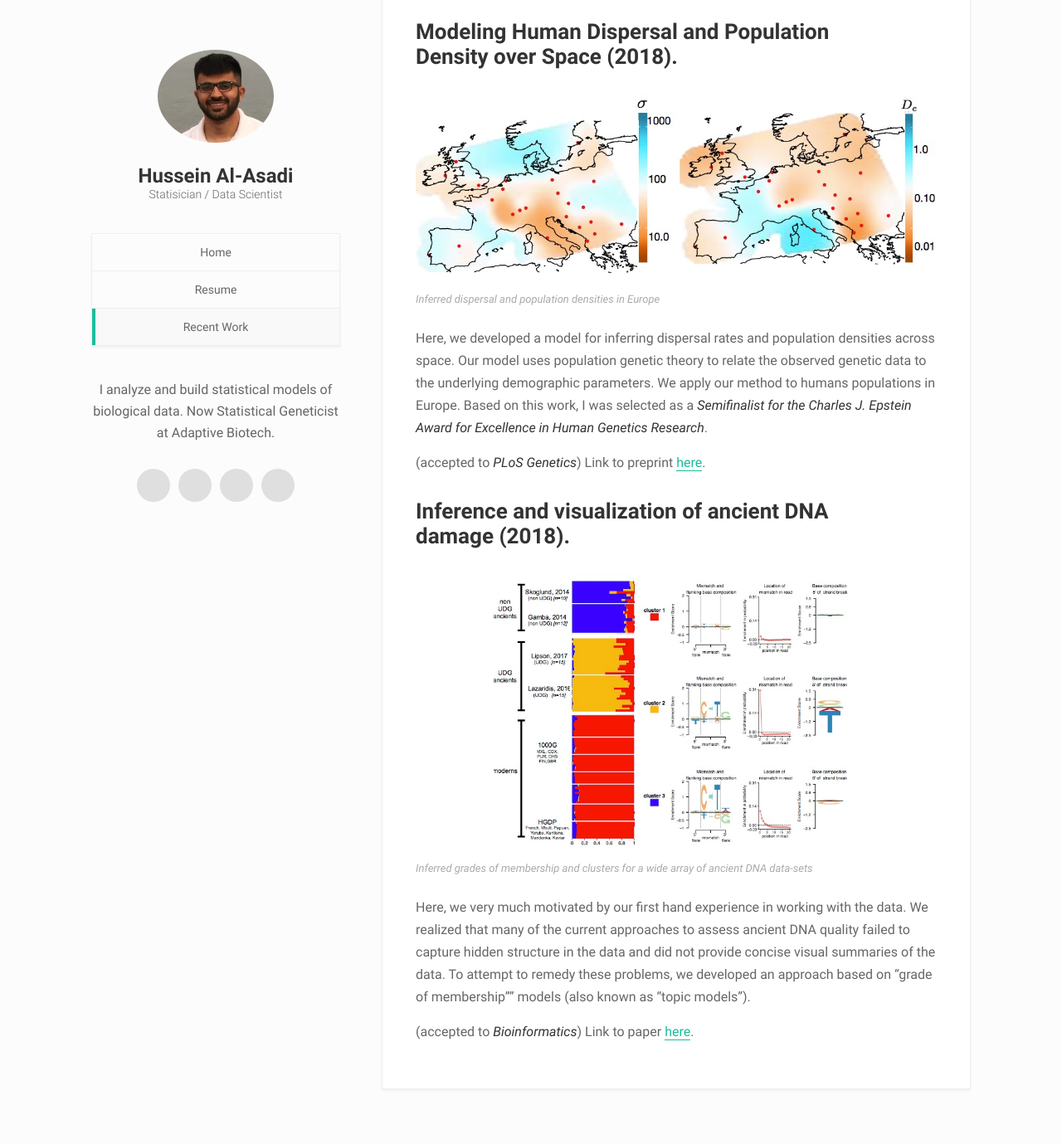
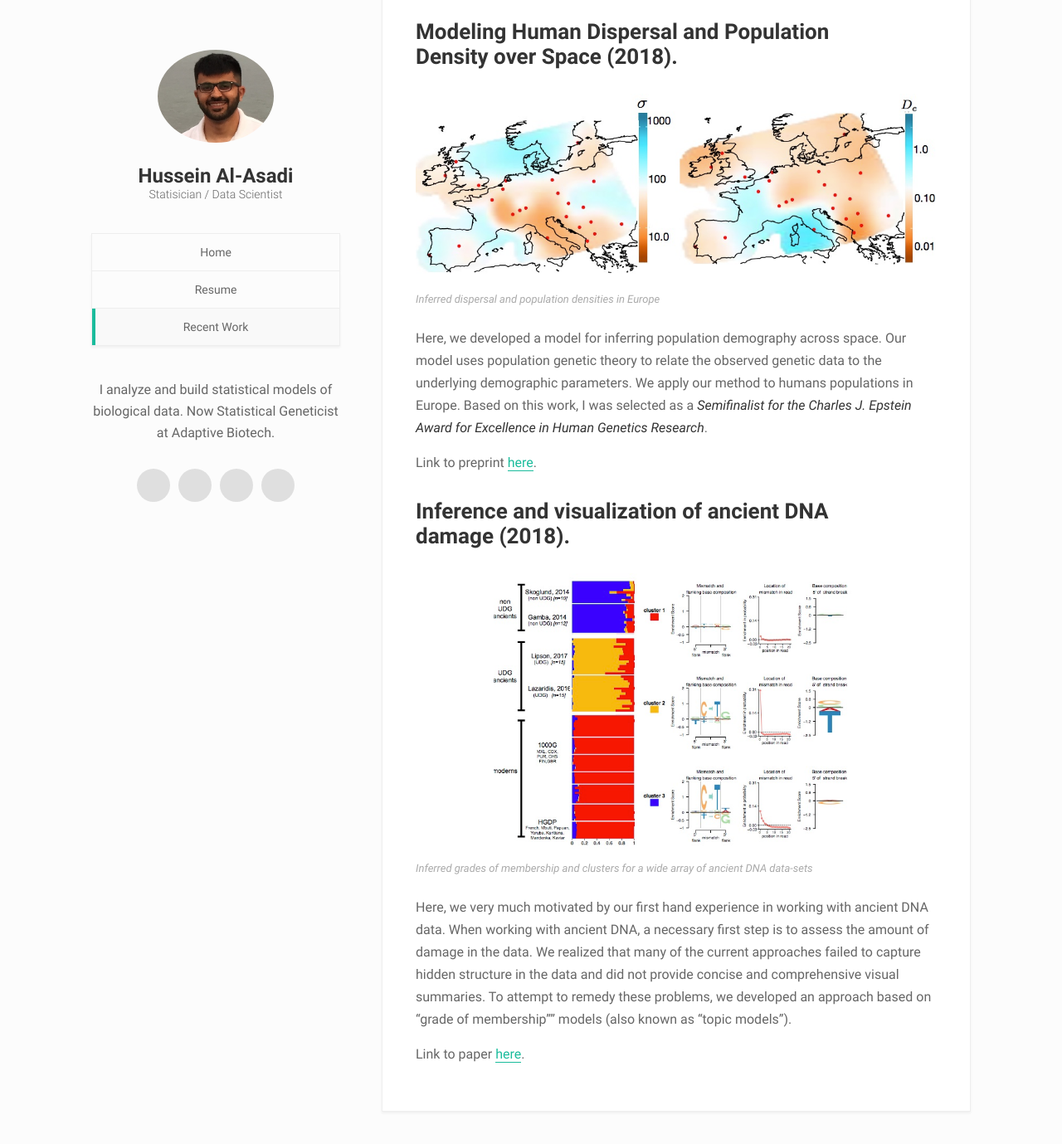
Before and after one commit to halasadi/halasadi.github.io, a Jekyll site: the page built from _pages/portfolio/index.md, in a window 1280 px wide and 1400 px high, scrolled down 220 px. Shown: the top 1379 px of the window at 83% size. Built offline with Jekyll 4.4.1, drawn with Linux system fonts in a browser that asks for light colours.

Commit message:
slight tweaks

```diff
--- a/_pages/portfolio/index.md
+++ b/_pages/portfolio/index.md
@@ -11,10 +11,9 @@ permalink: "/previous_work/"
 	<figcaption>Inferred dispersal and population densities in Europe</figcaption>
 </figure>
 
-Here, we developed a model for inferring dispersal rates and population densities across space. Our model uses population genetic theory to relate the observed genetic data to the underlying demographic parameters. We apply our method to humans populations in Europe. Based on this work, I was selected as a *Semifinalist for the Charles J. Epstein Award for Excellence in Human Genetics Research*.
+Here, we developed a model for inferring population demography across space. Our model uses population genetic theory to relate the observed genetic data to the underlying demographic parameters. We apply our method to humans populations in Europe. Based on this work, I was selected as a *Semifinalist for the Charles J. Epstein Award for Excellence in Human Genetics Research*.
 
-(accepted to *PLoS Genetics*)
-Link to preprint <a href="https://www.biorxiv.org/content/early/2018/07/09/365536" title="ab">here</a>.
+Link to preprint <a href="https://journals.plos.org/plosgenetics/article?id=10.1371/journal.pgen.1007908" title="ab">here</a>.
 
 ## Inference and visualization of ancient DNA damage (2018).
 
@@ -23,7 +22,6 @@ Link to preprint <a href="https://www.biorxiv.org/content/early/2018/07/09/36553
 	<figcaption>Inferred grades of membership and clusters for a wide array of ancient DNA data-sets</figcaption>
 </figure>
 
-Here, we very much motivated by our first hand experience in working with the data. We realized that many of the current approaches to assess ancient DNA quality failed to capture hidden structure in the data and did not provide concise visual summaries of the data. To attempt to remedy these problems, we developed an approach based on "grade of membership"" models (also known as "topic models").
+Here, we very much motivated by our first hand experience in working with ancient DNA data. When working with ancient DNA, a necessary first step is to assess the amount of damage in the data. We realized that many of the current approaches failed to capture hidden structure in the data and did not provide concise and comprehensive visual summaries. To attempt to remedy these problems, we developed an approach based on "grade of membership"" models (also known as "topic models").
 
-(accepted to *Bioinformatics*)
 Link to paper <a href="https://academic.oup.com/bioinformatics/advance-article-abstract/doi/10.1093/bioinformatics/bty779/5091332?redirectedFrom=fulltext" title="ab">here</a>.
```
Also changed, not shown: _pages/resume/index.md (+3 -2 lines), _posts/2018-12-24-sample-data.md (+1 -3 lines), Gemfile.lock.
